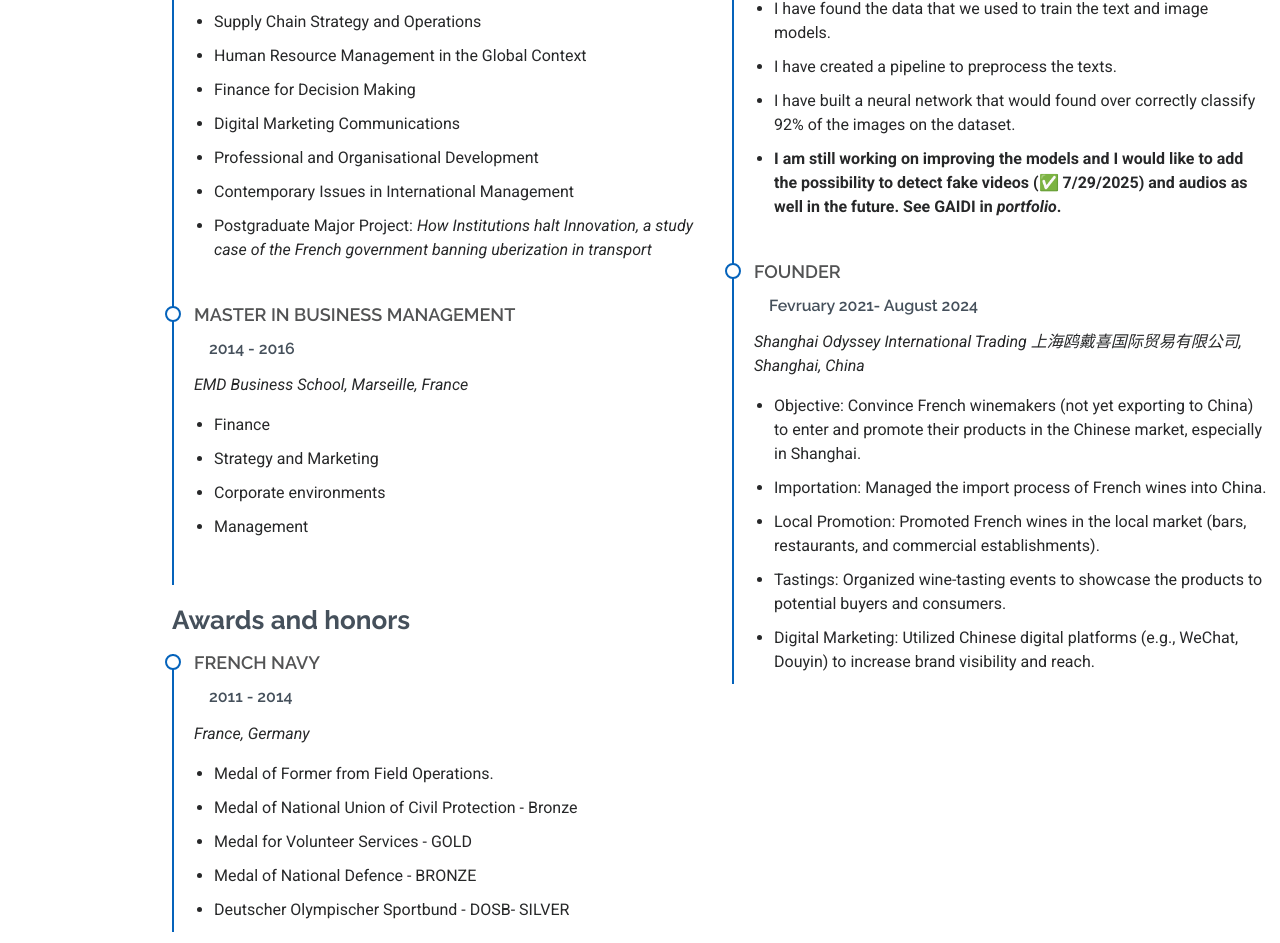
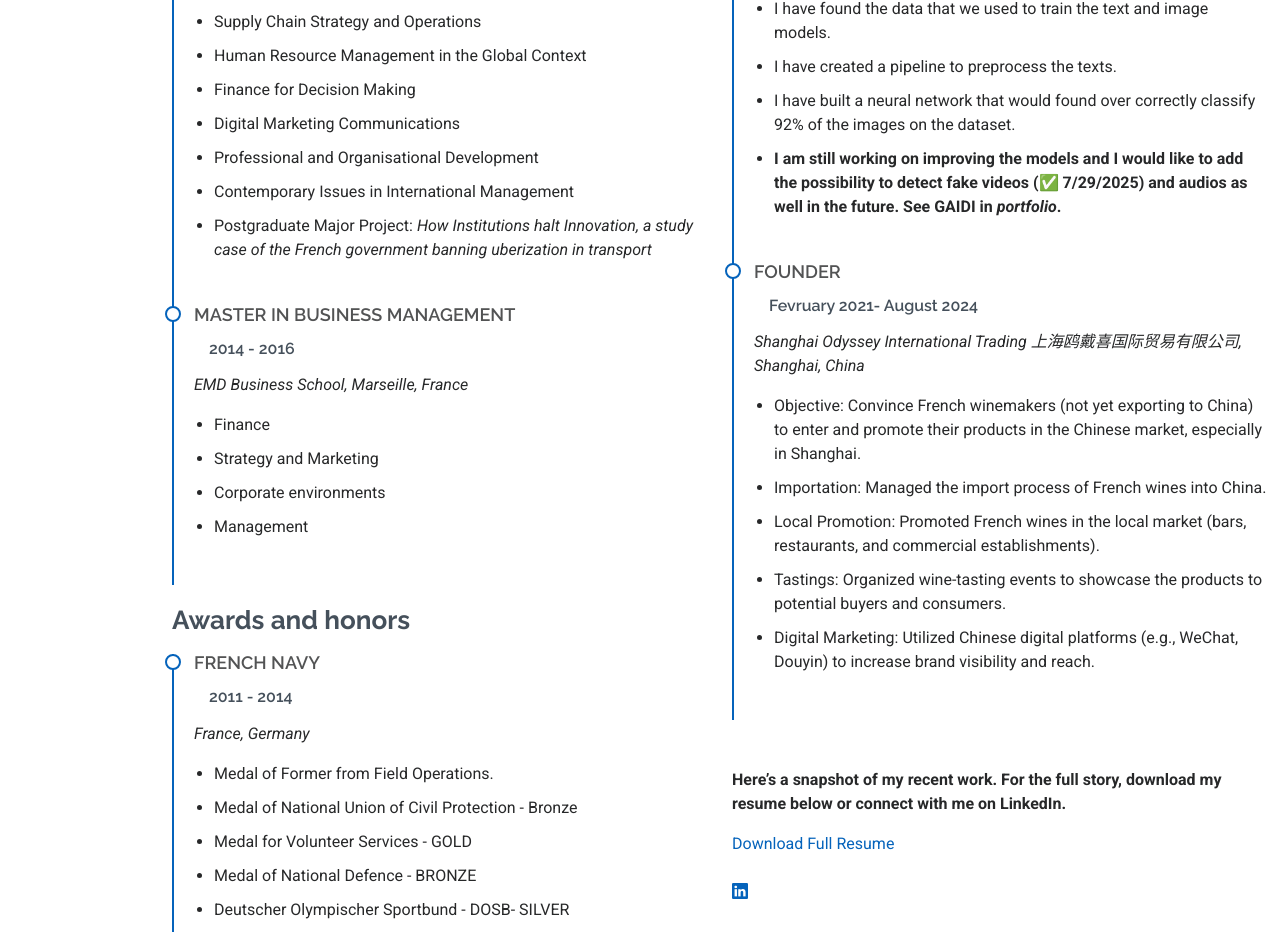
Before and after one commit to Romaric1209/github-portfolio, a plain HTML site: page index.html in a window 1280 px wide. Shown: the part 4137-5080 px from the top of the page. Drawn offline with Linux system fonts and the light colour scheme.

Commit message:
Enhanced Resume Clarity

```diff
--- a/index.html
+++ b/index.html
@@ -498,7 +498,7 @@
                 <li>I have built a neural network that would found over correctly classify 92% of the images on the dataset.</li>
                 <li><strong>I am still working on improving the models and I would like to add the possibility to detect fake videos (&#x2705 7/29/2025) and audios as well in the future. See GAIDI in <em>portfolio</em>.</strong></li>
               </ul>
-            </div><!-- Edn Resume Item -->
+            </div><!-- End Resume Item -->
 
             <div class="resume-item">
               <h4>Founder</h4>
@@ -511,7 +511,17 @@
                 <li>Tastings: Organized wine-tasting events to showcase the products to potential buyers and consumers.</li>
                 <li>Digital Marketing: Utilized Chinese digital platforms (e.g., WeChat, Douyin) to increase brand visibility and reach.</li>
               </ul>
-            </div><!-- Edn Resume Item -->
+            </div><!-- End Resume Item -->
+            <br>
+            <br>
+            <div>
+              <p>
+                <strong>Here’s a snapshot of my recent work. For the full story, download my resume below or connect with me on LinkedIn.</strong>
+              </p>
+              <a href="assets/pdf/RomaricBergerResume.pdf" download>Download Full Resume</a><br><br>
+              <a href="https://www.linkedin.com/in/fabien-romaric-berger" target="_blank"><i class="bi bi-linkedin"></i></a>
+            </div>
+
 
 
 
```
